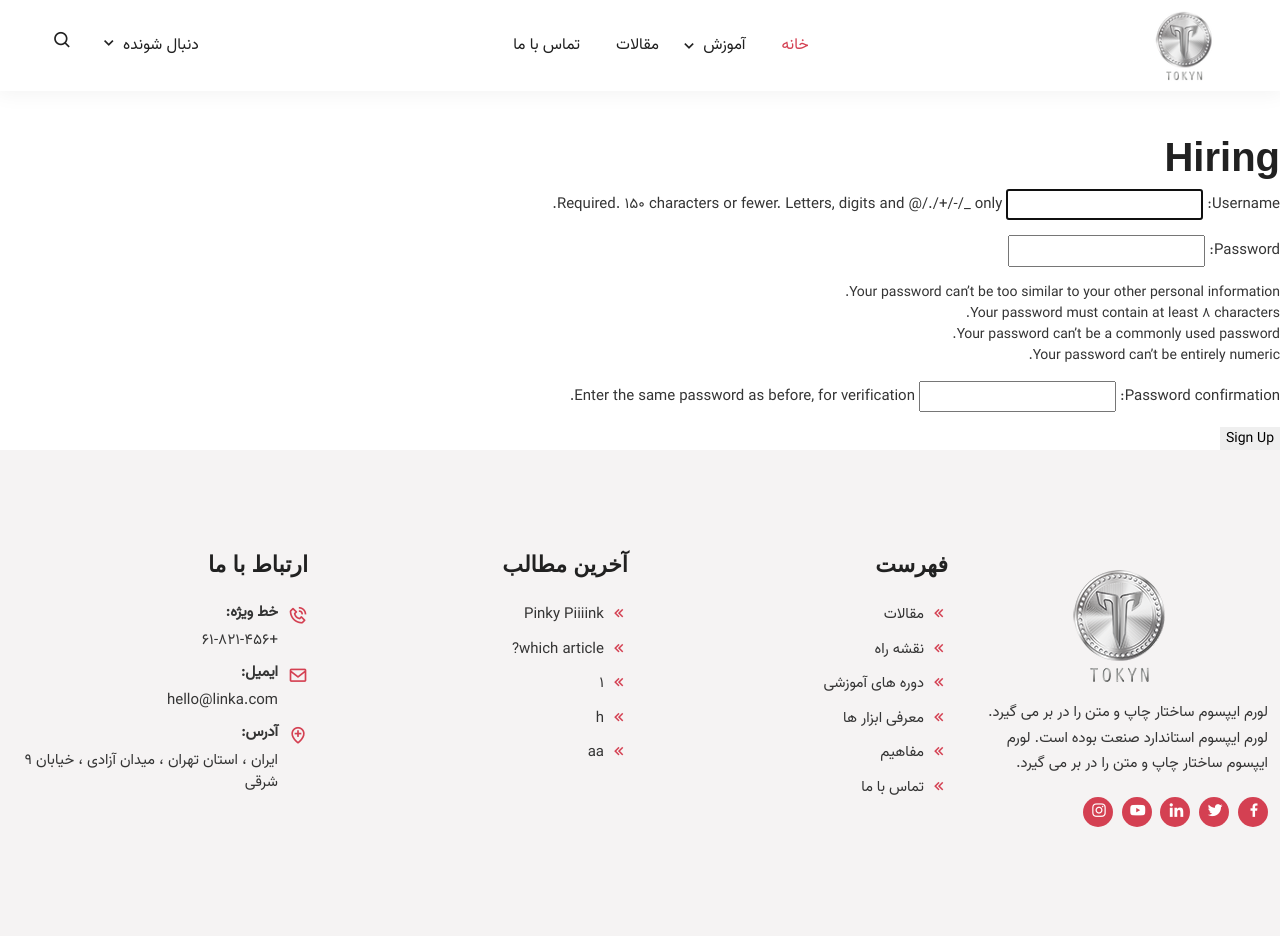
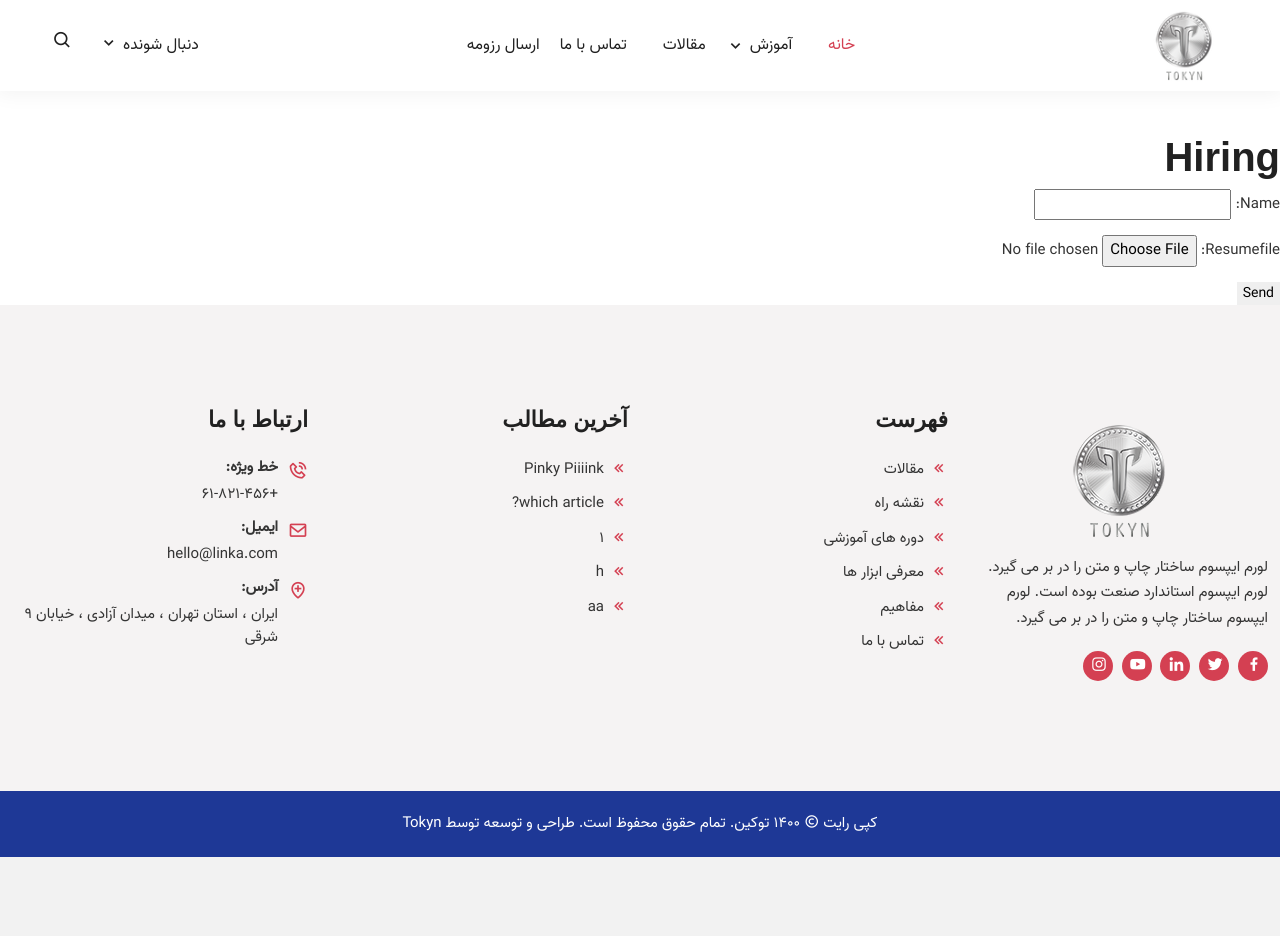
Before and after one commit to nftgroup-ir/blog, a Django app: page /hiring/ in a window 1280 px wide. Shown: the top 936 px of the page. After the commit the page ends 857 px from the top, so only its background shows below. Run offline with Django 3.2, Linux system fonts and the light colour scheme; data comes from the database, SQL or seed files in the repository; some libraries are stand-ins or nearby versions; some web fonts are replaced.

Commit message:
hiring page

```diff
--- a/blogs/forms.py
+++ b/blogs/forms.py
@@ -1,6 +1,6 @@
 from django.forms import ModelForm
 from django import forms
-from .models import Article, Category , Message
+from .models import Article, Category , Message, Hiring
 
 
 
@@ -59,3 +59,8 @@
          'required data-error':'پیام خود را بنویسید'
          }
     ))
+
+class HiringForm(ModelForm):
+     class Meta:
+         model = Hiring
+         fields = [ 'name', 'resumefile' ]
--- a/blogs/models.py
+++ b/blogs/models.py
@@ -49,9 +49,7 @@
 
 class Hiring(models.Model):
     name = models.CharField(max_length=200)
-    birthday = models.DateField(null=True, blank=True)
-    about = models.TextField(max_length=1000)
-    # resumefile =
+    resumefile = models.FileField(upload_to='blogs/documents/', default=False)
 
     def __str__(self):
-        return self.title
+        return self.name
--- a/blogs/templates/blogs/base.html
+++ b/blogs/templates/blogs/base.html
@@ -89,6 +89,9 @@
 
 <li class="nav-item">
 <a href="{% url 'aboutus' %}" class="nav-link">تماس با ما</a>
+</li>
+    <li class="nav-item">
+<a href="{% url 'hiringuser' %}" class="nav-link">ارسال رزومه</a>
 </li>
 </ul>
 
--- a/blogs/templates/blogs/hiringuser.html
+++ b/blogs/templates/blogs/hiringuser.html
@@ -3,12 +3,14 @@
 
 {% block content %}
 <h1>Hiring</h1>
-
+{% if msg %}
+<h3>فرمت ارسال شد</h3>
+{% endif %}
 <h2>{{ error }}</h2>
-<form method="POST">
+<form method="POST" enctype="multipart/form-data">
   {% csrf_token %}
  {{ form.as_p }}
-<button type="submit">Sign Up</button>
+<button type="submit">Send</button>
 </form>
 
 {% endblock %}
--- a/blogs/views.py
+++ b/blogs/views.py
@@ -6,7 +6,7 @@
 from django.contrib.auth import login, authenticate, logout
 from django.contrib.auth.decorators import login_required
 from django.core.paginator import Paginator
-from .forms import ArticleForm , MessageForm
+from .forms import ArticleForm , MessageForm, HiringForm
 from .models import Article
 from django.utils import timezone
 from .models import Category
@@ -80,20 +80,15 @@
 
 def hiringuser(request):
     if request.method == 'GET':
-        return render(request, 'blogs/hiringuser.html', {'form': UserCreationForm()})
-    else:
-        if request.POST['password1'] == request.POST['password2']:
-            try:
-                user = User.objects.create_user(request.POST['username'], password=request.POST['password1'])
-                user.save()
-                login(request, user)
-                return redirect('home')
-            except IntegrityError:
-                return render(request, 'blogs/hiringuser.html',
-                                {'form': UserCreationForm(), 'error': 'The user name has already been taken'})
-        else:
-            return render(request, 'blogs/hiringuser.html',
-                            {'form': UserCreationForm(), 'error': 'passwords did not match'})
+        return render(request, 'blogs/hiringuser.html', {'form': HiringForm()})
+    elif request.method == 'POST':
+        try:
+            form = HiringForm(request.POST, request.FILES)
+            form.save()
+            return render(request, 'blogs/hiringuser.html',{'form': HiringForm(), 'msg' : True})
+        except IntegrityError:
+            return render(request, 'blogs/hiringuser.html',{'form': HiringForm(), 'error': 'اشتباهی رخ داده است'})
+
 
 @login_required
 def createarticle(request):
```
Also changed, not shown: blogs/migrations/0019_auto_20210731_1516.py (added), db.sqlite3.
